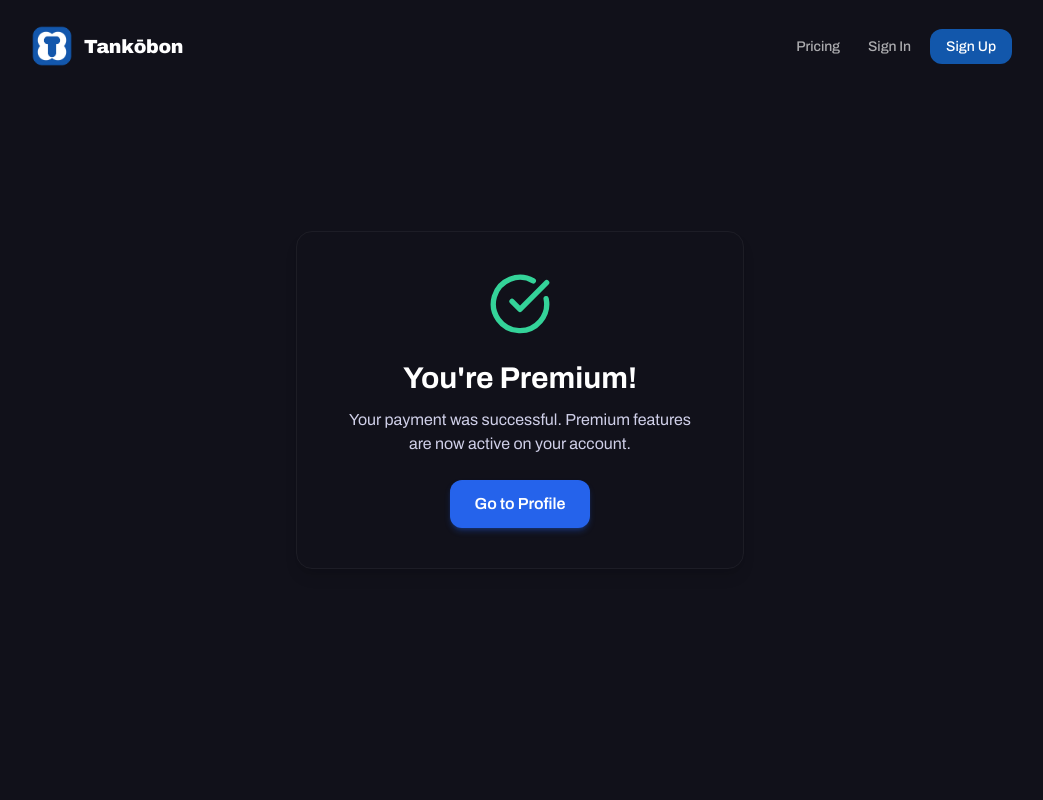
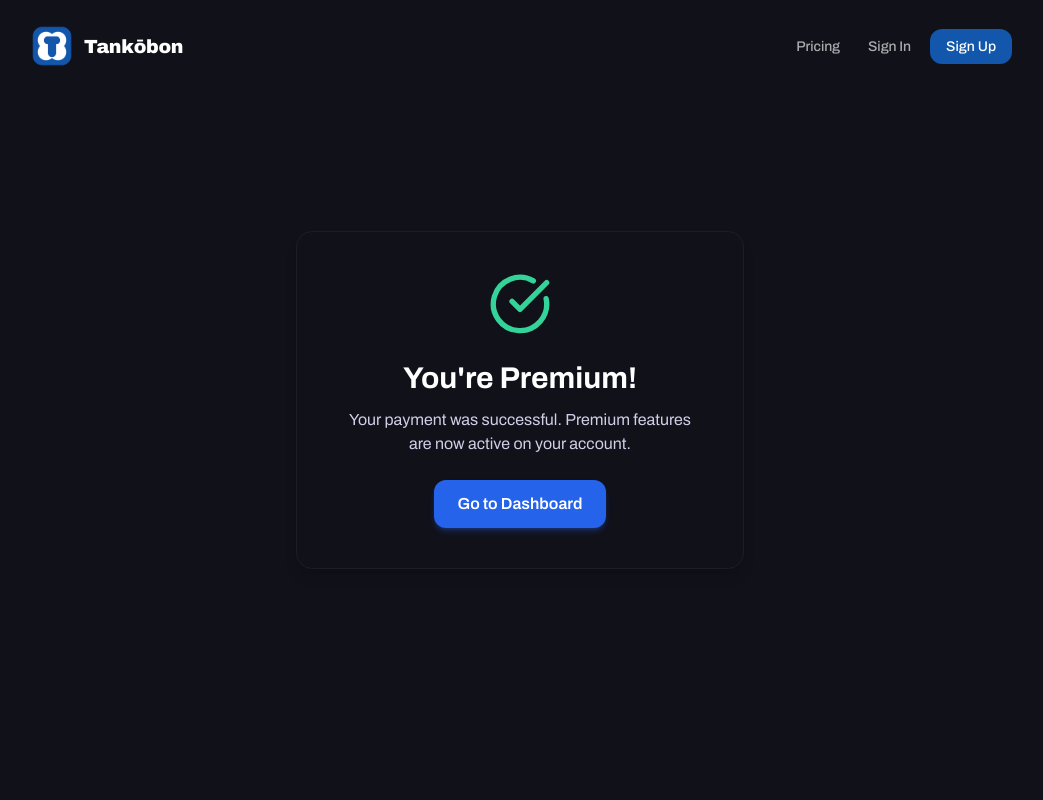
Before and after one commit to laxnat/Tankobon, a Next.js app: page /premium/success in a window 1280 px wide. Shown: the top 800 px of the page, without its empty margins (120-1163 px from the left). Built offline with nearby package versions, Linux system fonts and the light colour scheme; no server answers.

Commit message:
refactor: replaced all instances/refs of "profile" to "dashboard"

```diff
--- a/app/(dashboard)/profile/components/ProfileSidebar.tsx
+++ b/app/(dashboard)/dashboard/components/ProfileSidebar.tsx
@@ -224,10 +224,10 @@ export default function ProfileSidebar() {
                 <SidebarMenuButton
                   size="lg"
                   isActive
-                  render={<Link href="/profile" />}
+                  render={<Link href="/dashboard" />}
                 >
                   <span className="text-lg">👤</span>
-                  <span>Profile</span>
+                  <span>Dashboard</span>
                 </SidebarMenuButton>
               </SidebarMenuItem>
 
--- a/app/(dashboard)/profile/components/ProfileTabs.tsx
+++ b/app/(dashboard)/dashboard/components/ProfileTabs.tsx
@@ -5,7 +5,7 @@ import { usePathname } from "next/navigation";
 import { Tabs, TabsList, TabsTrigger } from "@/components/ui/tabs";
 
 const TABS = [
-  { label: "Overview", href: "/profile" },
+  { label: "Overview", href: "/dashboard" },
   { label: "Settings", href: "/settings" },
 ] as const;
 
@@ -24,7 +24,7 @@ const TABS = [
 export function ProfileTabs() {
   const pathname = usePathname();
 
-  // Match the active tab: /profile matches "Overview", /settings matches "Settings", etc.
+  // Match the active tab: /dashboard matches "Overview", /settings matches "Settings", etc.
   const activeTab =
     TABS.find((t) => t.href === pathname)?.href ?? TABS[0].href;
 
--- a/app/(dashboard)/profile/layout.tsx
+++ b/app/(dashboard)/dashboard/layout.tsx
@@ -1,8 +1,8 @@
 import { ProfileTabs } from "./components/ProfileTabs";
 
-// Profile-specific layout — sits inside (dashboard)/layout.tsx which already
+// Dashboard-specific layout — sits inside (dashboard)/layout.tsx which already
 // provides the sidebar and the <main> wrapper. This layer only adds the tab
-// navigation that appears at the top of every /profile/* page.
+// navigation that appears at the top of every /dashboard/* page.
 // Search and other dashboard pages skip this and render their content directly.
 export default function ProfileLayout({
   children,
--- a/app/(dashboard)/layout.tsx
+++ b/app/(dashboard)/layout.tsx
@@ -1,9 +1,9 @@
 import { SidebarProvider } from "@/components/ui/sidebar";
-import ProfileSidebar from "@/app/(dashboard)/profile/components/ProfileSidebar";
+import ProfileSidebar from "@/app/(dashboard)/dashboard/components/ProfileSidebar";
 
-// Shared shell for all "app" pages — profile, search, library, etc.
+// Shared shell for all "app" pages — dashboard, search, library, etc.
 // Any page under (dashboard)/* gets the sidebar automatically.
-// Route groups are URL-transparent: /search stays /search, /profile stays /profile.
+// Route groups are URL-transparent: /search stays /search, /dashboard stays /dashboard.
 export default function DashboardLayout({
   children,
 }: {
--- a/app/(main)/layout.tsx
+++ b/app/(main)/layout.tsx
@@ -2,7 +2,7 @@ import Navbar from "@/app/components/Navbar";
 import Footer from "@/app/components/Footer";
 
 // This layout wraps all "public" pages (home, library, search, etc.) with the
-// shared Navbar and Footer. Pages under /profile use their own layout instead
+// shared Navbar and Footer. Pages under /dashboard use their own layout instead
 // and don't inherit this one — that's the whole point of the route group split.
 export default function MainLayout({
   children,
--- a/app/(main)/login/page.tsx
+++ b/app/(main)/login/page.tsx
@@ -40,7 +40,7 @@ function LoginForm() {
         return;
       }
 
-      const callbackUrl = searchParams.get("callbackUrl") || "/profile";
+      const callbackUrl = searchParams.get("callbackUrl") || "/dashboard";
       router.push(callbackUrl);
     } catch (err) {
       setError("An error occurred. Please try again.");
--- a/app/(main)/premium/success/page.tsx
+++ b/app/(main)/premium/success/page.tsx
@@ -13,10 +13,10 @@ export default function PremiumSuccessPage() {
                     Your payment was successful. Premium features are now active on your account.
                 </p>
                 <Link
-                    href="/profile"
+                    href="/dashboard"
                     className="inline-block px-6 py-3 bg-blue-600 hover:bg-blue-700 text-white font-semibold rounded-xl shadow-md shadow-blue-600/30 transition"
                 >
-                    Go to Profile
+                    Go to Dashboard
                 </Link>
             </div>
         </div>
--- a/app/api/checkout/route.ts
+++ b/app/api/checkout/route.ts
@@ -54,7 +54,7 @@ export async function POST(request: NextRequest) {
         // the actual Session ID is returned in the query parameter when your customer
         // is redirected to the success page.
         success_url: `${process.env.NEXT_PUBLIC_APP_URL}/premium/success?session_id={CHECKOUT_SESSION_ID}`,
-        cancel_url: `${process.env.NEXT_PUBLIC_APP_URL}/profile`,
+        cancel_url: `${process.env.NEXT_PUBLIC_APP_URL}/dashboard`,
     });
 
     // Redirect to the URL returned on the Checkout Session.
--- a/app/components/Navbar.tsx
+++ b/app/components/Navbar.tsx
@@ -124,7 +124,7 @@ export default function Navbar() {
 
               {session ? (
                 <>
-                  <NavLink href="/profile" compact={compact}>Dashboard</NavLink>
+                  <NavLink href="/dashboard" compact={compact}>Dashboard</NavLink>
                 </>
               ) : (
                 <>
@@ -202,7 +202,7 @@ export default function Navbar() {
 
             {session ? (
               <>
-                <MobileNavLink href="/profile" onClick={() => setMenuOpen(false)}>
+                <MobileNavLink href="/dashboard" onClick={() => setMenuOpen(false)}>
                   <span>Dashboard</span>
                   {session.user?.isPremium && (
                     <span className="ml-auto inline-flex items-center gap-1 px-2 py-0.5 bg-yellow-400/10 border border-yellow-400/20 text-yellow-400 text-[11px] font-medium rounded-full">
--- a/middleware.ts
+++ b/middleware.ts
@@ -13,7 +13,7 @@ export async function middleware(request: NextRequest) {
     const { pathname } = request.nextUrl
 
     // -- Auth wall: must be logged in --
-    const requiresAuth = pathname.startsWith("/profile") || pathname.startsWith("/library")
+    const requiresAuth = pathname.startsWith("/dashboard") || pathname.startsWith("/library")
     if (requiresAuth && !token) {
         return NextResponse.redirect(new URL("/login", request.url))
     }
@@ -28,7 +28,7 @@ export async function middleware(request: NextRequest) {
 // Only run middleware on these paths - never on static files or Next.js internals
 export const config = {
     matcher: [
-        "/profile/:path*",
+        "/dashboard/:path*",
         "/library/:path*",
         "/export/:path*",
         // Add more premium routes later
```
Also changed, not shown: app/(dashboard)/settings/layout.tsx (+4 -4 lines), app/(dashboard)/dashboard/page.tsx (renamed from app/(dashboard)/profile/page.tsx).
